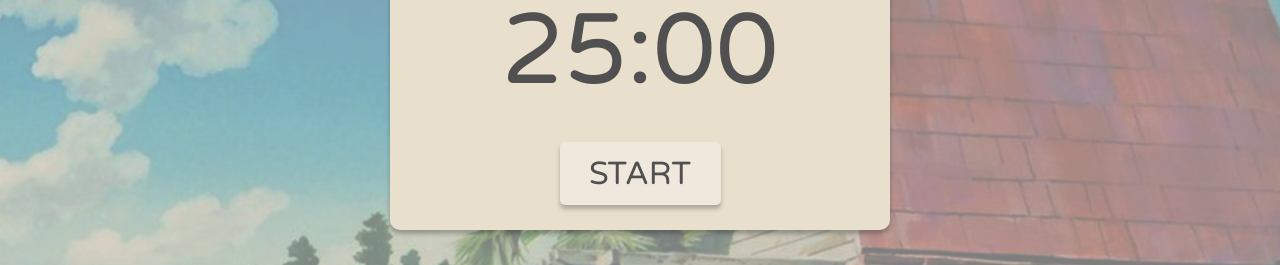
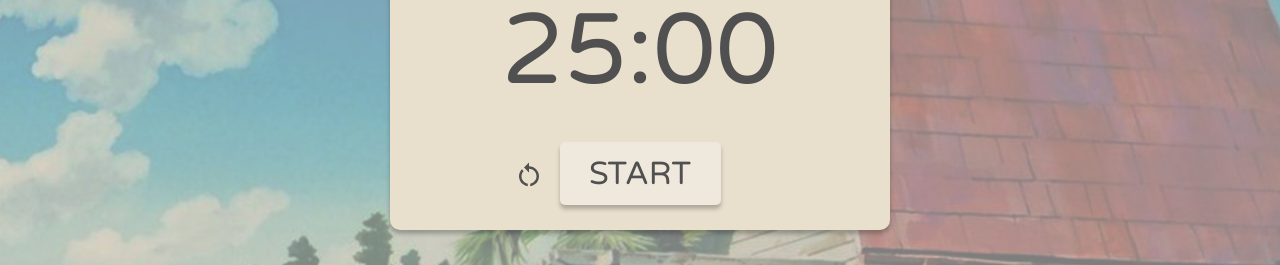
Before and after one commit to anthonydip/totodoro, a Next.js app in the folder frontend/: page / in a window 1280 px wide. Shown: the part 181-446 px from the top of the page. Built offline with nearby package versions, Linux system fonts and the light colour scheme.

Commit message:
Implemented timer restart

```diff
--- a/frontend/components/clock/Clock.js
+++ b/frontend/components/clock/Clock.js
@@ -3,6 +3,10 @@ import styled from 'styled-components';
 
 // Import clock components
 import Options from './Options';
+
+// Import icons
+import RestartIcon from '@mui/icons-material/RestartAlt';
+import SkipIcon from '@mui/icons-material/SkipNext';
 
 // Clock container styles
 const Container = styled.div`
@@ -20,10 +24,14 @@ const Container = styled.div`
     border-radius: 10px;
 `;
 
-// Timer control styles
+// Timer control container styles
 const TimerControls = styled.div`
+    // background-color: blue;
     display: flex;
+    flex-direction: row;
     justify-content: center;
+    align-items: center;
+    gap: 10px;
 `;
 
 // Timer button styles
@@ -44,6 +52,24 @@ const TimerButton = styled.button`
     &:active {
         transform: translateY(2px);
     }
+`;
+
+// Button styles for restart and skip timer
+// Restart and Skip timer have opposite "running" states
+const ControlButton = styled.button`
+    background-color: transparent;
+    border: none;
+    margin-top: 25px;
+    transition: opacity 0.5s ease;
+    ${({running}) => running ?
+        `
+            cursor: default;
+            opacity: 0;
+        ` :
+        `
+            cursor: pointer;
+            opacity: 1;
+        `}
 `;
 
 // Time text styles
@@ -67,7 +93,6 @@ const Clock = () => {
 
     // useEffect to handle toggle functionality of timer
     useEffect(() => {
-
         // Timer is started
         if(timerState){
             let duration = 0;
@@ -117,14 +142,31 @@ const Clock = () => {
         setTimerState(!timerState);
     }
 
+    // Function to restart timer
+    const restartTimer = () => {
+        setTime("25:00");
+    }
+
+    const skipTimer = () => {
+    }
+
     return(
         <Container>
             <Options option={option} setOption={setOption}/>
             <StyledTime>{time}</StyledTime>
             <TimerControls>
+
+                <ControlButton running={timerState} disabled={timerState} onClick={restartTimer}>
+                    <RestartIcon sx={{ color: '#505050', fontSize: 30 }}/>
+                </ControlButton>
+
                 <TimerButton onClick={toggleTimer}>
                     {timerState ? <span>STOP</span> : <span>START</span>}
                 </TimerButton>
+
+                <ControlButton running={!timerState} disabled={!timerState} onClick={skipTimer}>
+                    <SkipIcon sx={{ color: '#505050', fontSize: 30 }}/>
+                </ControlButton>
             </TimerControls>
 
         </Container>
```
